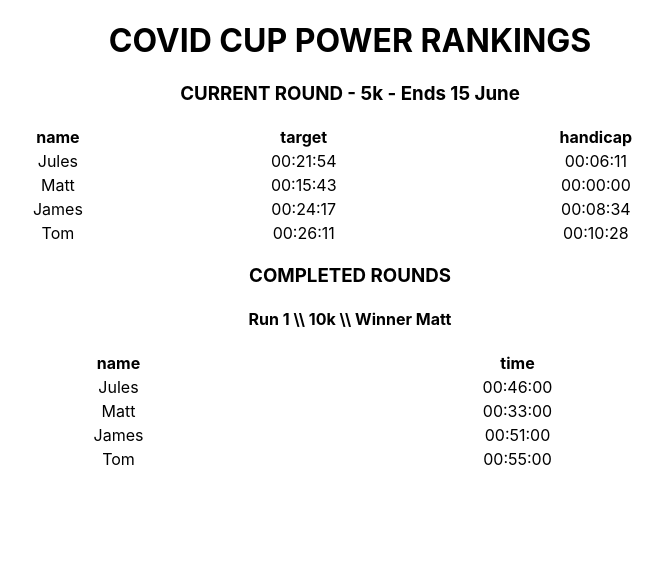
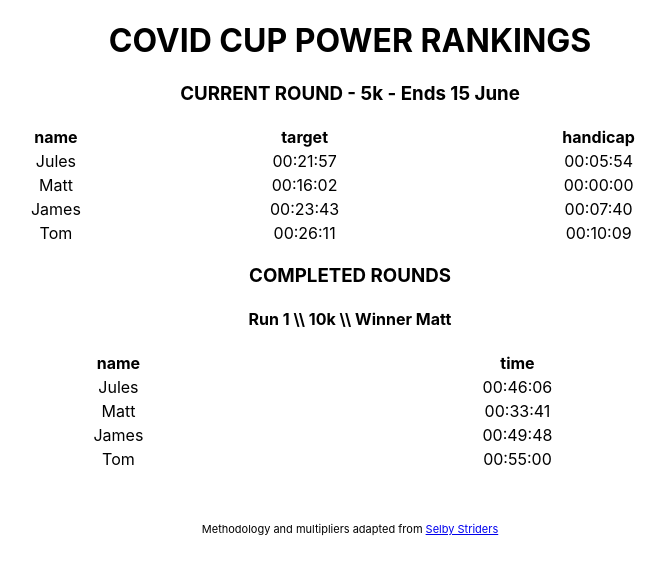
Before and after one commit to jtfell/runners, a React (Create React App) app: page / in a window 1280 px wide. Shown: the top 574 px of the page, without its empty margins (290-956 px from the left). Built offline with nearby package versions, Linux system fonts and the light colour scheme.

Commit message:
update times

```diff
--- a/public/index.html
+++ b/public/index.html
@@ -7,7 +7,7 @@
     <meta name="theme-color" content="#000000" />
     <meta
       name="description"
-      content="Web site created using create-react-app"
+      content="Shape up for the COVID Cup"
     />
     <link rel="apple-touch-icon" href="%PUBLIC_URL%/logo192.png" />
     <!--
@@ -24,7 +24,7 @@
       work correctly both with client-side routing and a non-root public URL.
       Learn how to configure a non-root public URL by running `npm run build`.
     -->
-    <title>React App</title>
+    <title>COVID CUP</title>
   </head>
   <body>
     <noscript>You need to enable JavaScript to run this app.</noscript>
--- a/src/App.css
+++ b/src/App.css
@@ -13,3 +13,8 @@
 
 .past {
 }
+
+footer {
+  margin-top: 50px;
+  font-size: 11px;
+}
--- a/src/App.js
+++ b/src/App.js
@@ -35,15 +35,15 @@ function fromString(str) {
 const RUNNERS = [
   {
     name: "Jules",
-    times: ["00:46:00"],
+    times: ["00:46:06"],
   },
   {
     name: "Matt",
-    times: ["00:33:00"],
+    times: ["00:33:41"],
   },
   {
     name: "James",
-    times: ["00:51:00"],
+    times: ["00:49:48"],
   },
   {
     name: "Tom",
@@ -87,7 +87,6 @@ const SimpleTable = ({ columns, data }) => {
 };
 
 function App() {
-
   const phases = PHASES.map((dist, i) => {
     const label = DIST_LABELS[dist];
 
@@ -99,13 +98,14 @@ function App() {
     const runnersData = RUNNERS.map(({ name, times }) => ({
       name,
       time: times[i],
-      winner: fastestTime === fromString(times[i])
+      winner: fastestTime === fromString(times[i]),
     }));
 
     return (
       <div>
         <h4>
-          Run {i + 1} \\ {label} \\ Winner {runnersData.find(d => d.winner).name}
+          Run {i + 1} \\ {label} \\ Winner{" "}
+          {runnersData.find((d) => d.winner).name}
         </h4>
         <SimpleTable columns={["name", "time"]} data={runnersData} />
       </div>
@@ -122,25 +122,37 @@ function App() {
     return { name, target };
   });
 
-  const fastestTime = nextPhaseRaw.map(p => p.target).reduce((a, b) => Math.min(a, b), Infinity);
+  const fastestTime = nextPhaseRaw
+    .map((p) => p.target)
+    .reduce((a, b) => Math.min(a, b), Infinity);
   const nextPhase = nextPhaseRaw.map(({ name, target }) => {
     const handicap = toString(target - fastestTime);
-    return { name, handicap, target: toString(target) }
+    return { name, handicap, target: toString(target) };
   });
 
   return (
-    <div className="App" style={{ textAlign: 'center', maxWidth: '800px' }}>
+    <div className="App" style={{ textAlign: "center", maxWidth: "800px" }}>
       <h1>COVID CUP POWER RANKINGS</h1>
 
       <div className="next">
         <h3>CURRENT ROUND - {DIST_LABELS[NEXT_PHASE_DIST]} - Ends 15 June</h3>
-        <SimpleTable columns={["name", "target", "handicap"]} data={nextPhase} />
+        <SimpleTable
+          columns={["name", "target", "handicap"]}
+          data={nextPhase}
+        />
       </div>
 
       <div className="past">
         <h3>COMPLETED ROUNDS</h3>
         {phases}
       </div>
+
+      <footer>
+        Methodology and multipliers adapted from{" "}
+        <a href="https://www.selbystriders.org.uk/handicap-competitions/handicap-points-calculator/">
+          Selby Striders
+        </a>
+      </footer>
     </div>
   );
 }
```
